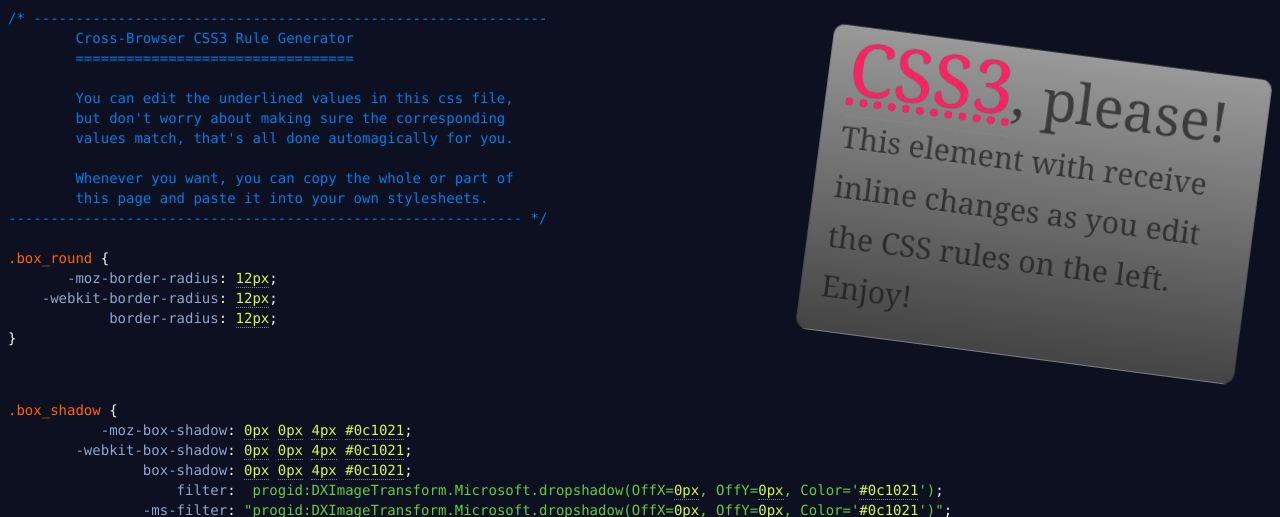
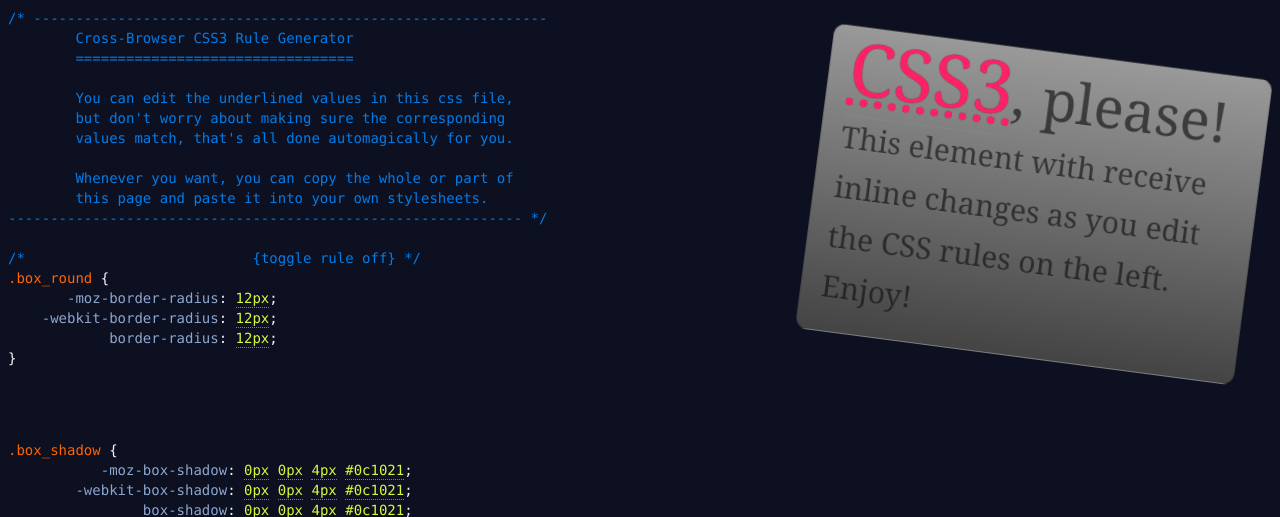
Before and after one commit to paulirish/css3please, a PHP site: page / in a window 1280 px wide. Shown: the top 517 px of the page. Run offline with PHP 8.4, Linux system fonts and the light colour scheme.

Commit message:
comment toggle

```diff
--- a/css/stylesheet.css
+++ b/css/stylesheet.css
@@ -287,6 +287,15 @@ body {
 .rule .comment {
 	color: rgba(0,136,255,.9);
 }
+.rule.comment { display:block;}
+.comment a { color:inherit; text-decoration:none;
+}
+
+.commentedout .endcomment { display:none;}
+.commentclose { visibility:hidden;}
+.commentedout .commentclose { visibility:visible;}
+.commentedout .rule , .commentedout .rule span{ color: rgba(0,136,255,.9) !important;}
+
 
 .rule .selector {
 	color: #ff6400;
--- a/index.html
+++ b/index.html
@@ -38,6 +38,7 @@
 </pre>
 
 <div id="box_round" class="rule_wrapper">
+	<pre class="rule comment"><span class="comment">/*                           <a href="#">{toggle rule off}</a> <span class="endcomment">*/</span></span></pre>
 	<pre class="rule">
 .box_round {
        -moz-border-radius: <b g="0">12px</b>;
@@ -45,6 +46,7 @@
             border-radius: <b g="0">12px</b>;
 }
 	</pre>
+	<pre class="rule comment commentclose"><span class="comment"> */</span></pre>
 	<div id="box_round_toolbox_container" class="toolbox_container">
 		<div id="box_round_toolbox" class="toolbox">
 			<div id="box_round_copybutton_container" class="button_container">
--- a/javascript/javascript.js
+++ b/javascript/javascript.js
@@ -332,3 +332,11 @@ rule
 		property
 			value
 */
+
+
+
+
+$('.comment a').live('click',function(){
+    $(this).text( $(this).text().replace(' off',' !on').replace(' on',' off').replace('!','') )
+    $(this).closest('.rule_wrapper').toggleClass('commentedout');
+})
```
